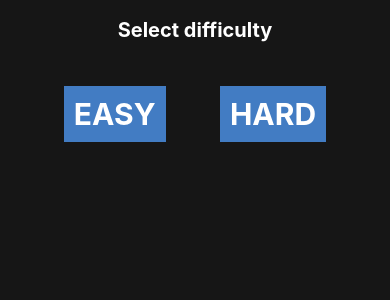
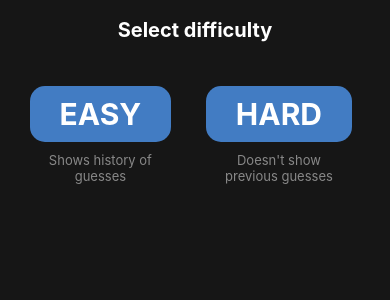
Before and after one commit to atk-sz/random-z, a React Native app: screen /Home in a window 390 px wide. Shown: the top 300 px of the page. Built offline with nearby package versions, Linux system fonts and the light colour scheme.

Commit message:
partial home screen ready(full for game)

```diff
--- a/src/screens/Home.tsx
+++ b/src/screens/Home.tsx
@@ -19,13 +19,19 @@ const HomeScreen: React.FC<IHomeScreenProps> = (): React.JSX.Element => {
       <View style={styles.container}>
         <Text style={styles.header}>Select difficulty</Text>
       </View>
-      <View style={styles.btnContainer}>
+      <View style={styles.btnsContainer}>
+        <View style={styles.modeContainer}>
           <TouchableOpacity style={styles.btn} onPress={onClick}>
             <Text style={styles.btnText}>Easy</Text>
           </TouchableOpacity>
+          <Text style={styles.helperTxt}>Shows history of guesses</Text>
+        </View>
+        <View style={styles.modeContainer}>
           <TouchableOpacity style={styles.btn} onPress={onClick}>
             <Text style={styles.btnText}>Hard</Text>
           </TouchableOpacity>
+          <Text style={styles.helperTxt}>Doesn't show previous guesses</Text>
+        </View>
       </View>
     </ScreenView>
   );
@@ -44,13 +50,20 @@ const styles = StyleSheet.create({
     lineHeight: 28,
     textAlign: 'center',
   },
-  btnContainer: {
+  btnsContainer: {
     flexDirection: 'row',
     justifyContent: 'space-evenly',
+  },
+  modeContainer: {
+    alignItems: 'center',
   },
   btn: {
     backgroundColor: theme.secondary,
     margin: 10,
+    paddingHorizontal: 20,
+    borderRadius: 15,
+    alignItems: 'center',
+    justifyContent: 'center',
   },
   btnText: {
     color: theme.text,
@@ -59,6 +72,12 @@ const styles = StyleSheet.create({
     fontWeight: 'bold',
     padding: 10,
   },
+  helperTxt: {
+    color: theme.lightGrey,
+    textAlign: 'center',
+    width: '70%',
+    fontSize: 13,
+  },
 });
 
 export default HomeScreen;
```
Lines whose indentation alone changed are shown as unchanged.
